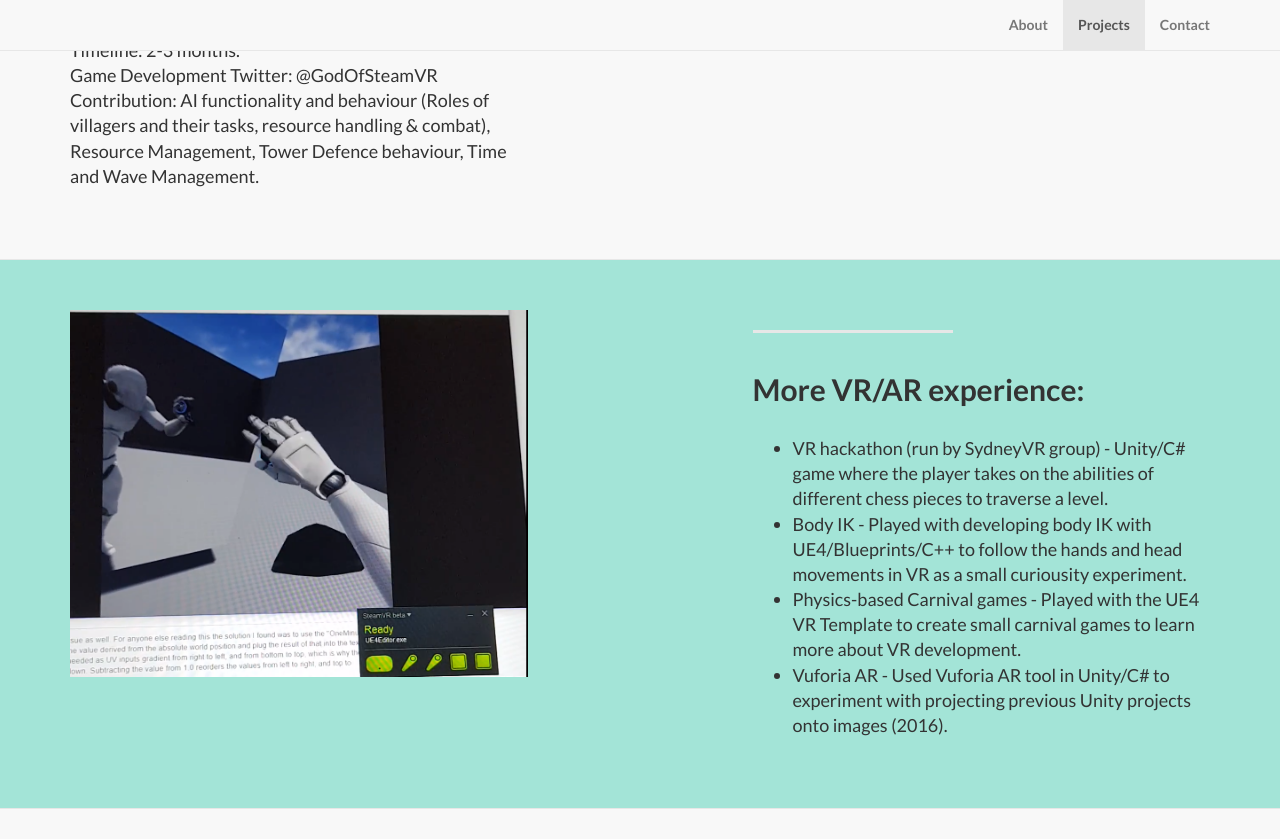
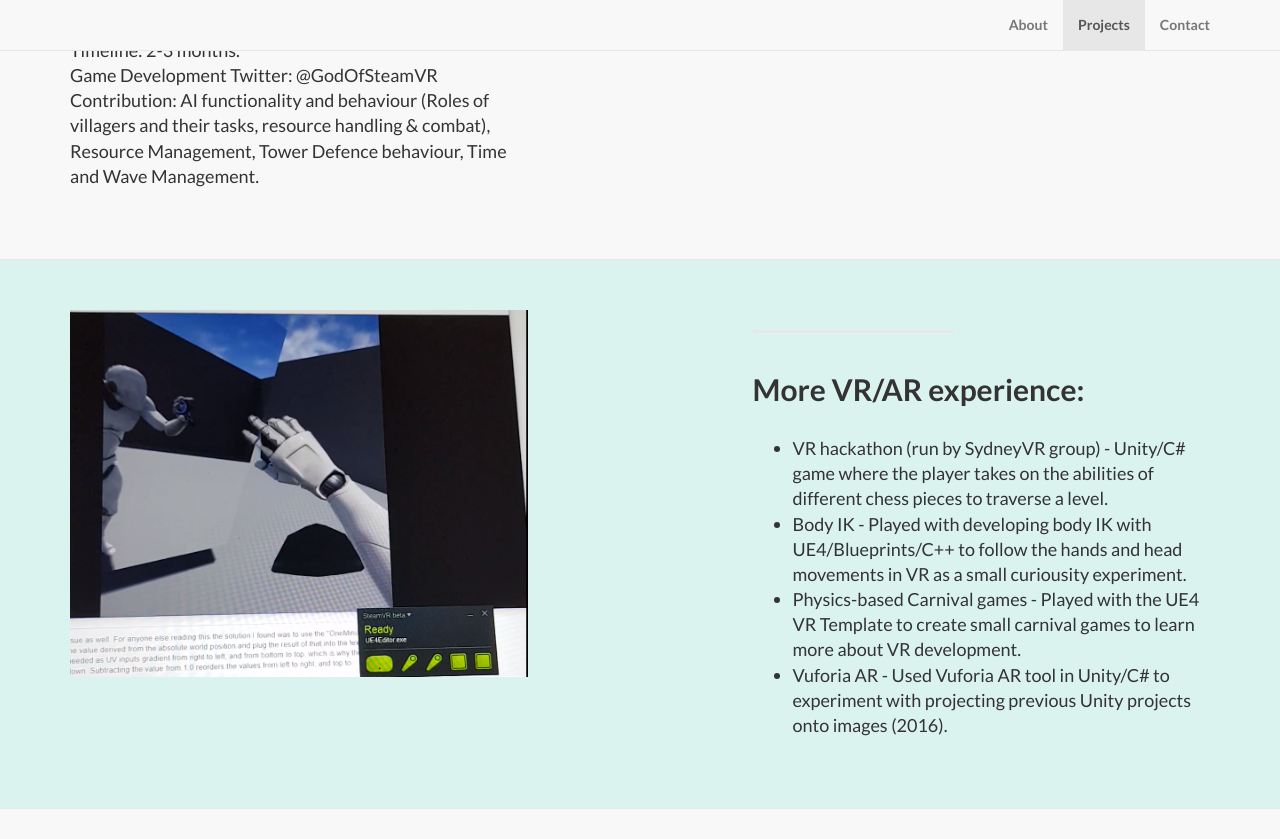
Before and after one commit to kaitlynm1/kaitlynm1.github.io, a Jekyll site: the page built from index.html, in a window 1280 px wide and 1400 px high, scrolled down 1440 px. Shown: the top 839 px of the window. Built offline with Jekyll 4.4.1, drawn with Linux system fonts in a browser that asks for light colours; grey boxes are pictures that could not be loaded.

Commit message:
Changing content bg colors

```diff
--- a/css/landing-page.css
+++ b/css/landing-page.css
@@ -97,7 +97,7 @@ h6 {
     padding: 50px 0;
     border-top: 1px solid #e7e7e7;
     border-bottom: 1px solid #e7e7e7;
-    background-color: rgba(163, 228, 215, 1);
+    background-color: rgb(219, 243, 238);
 }
 
 .section-heading {
```
